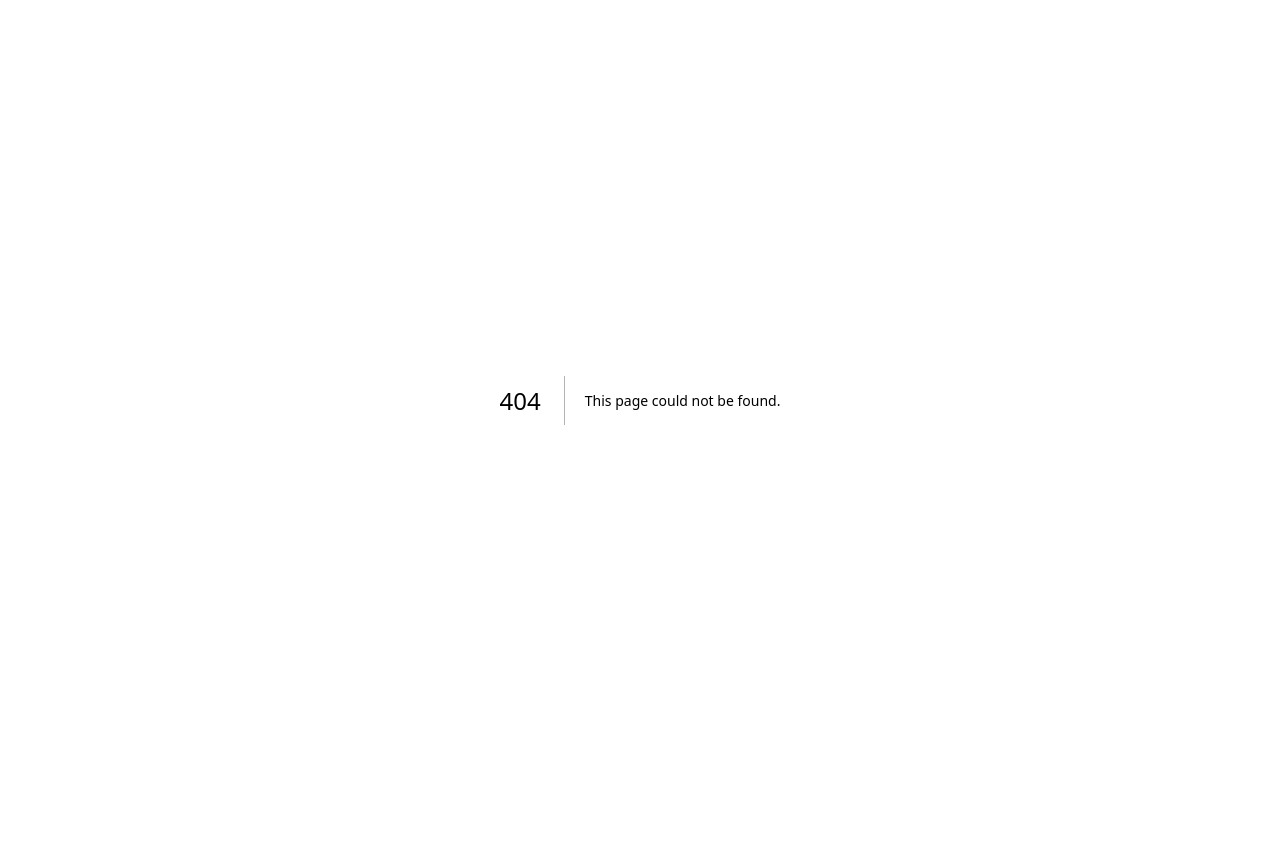
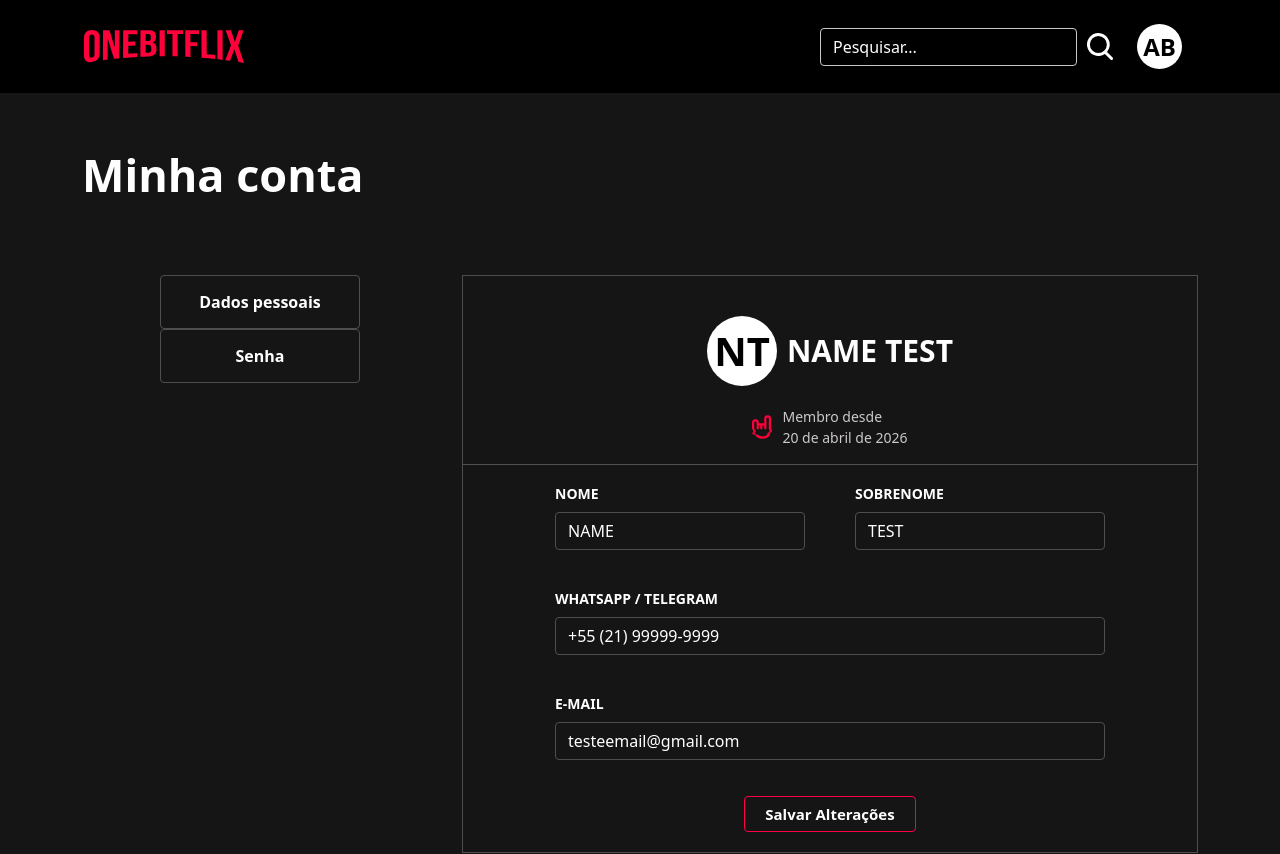
Before and after one commit to slayer-br/onebitflix, a Next.js app in the folder frontend/: page /profile in a window 1280 px wide. Before the commit this address had no page. Shown: the top 854 px of the page. Before the commit the page ends 800 px from the top, so only its background shows below. Built offline with nearby package versions, Linux system fonts and the light colour scheme.

Commit message:
feat: cria estrutura e estilos da pagina de perfil do usuario

```diff
--- /dev/null
+++ b/frontend/pages/profile.tsx
@@ -0,0 +1,39 @@
+import Head from "next/head";
+import styles from "../styles/profile.module.scss";
+import { Button, Container, Col, Row } from "reactstrap";
+import UserForm from "@/components/profile/user";
+import HeaderAuth from "@/components/common/headerAuth";
+import Footer from "@/components/common/footer";
+
+const UserInfo = function () {
+  return (
+    <>
+      <Head>
+        <title>Onebitflix | Meus Dados</title>
+        <link rel="shortcut icon" href="/favicon.svg" type="image/x-icon" />
+      </Head>
+      <main>
+        <div className={styles.header}>
+          <HeaderAuth />
+        </div>
+        <Container className="py-5">
+          <p className={styles.title}>Minha conta</p>
+          <Row className="pt-3 pb-5">
+            <Col md={4} className={styles.btnColumn}>
+              <Button className={styles.renderFormBtn}>Dados pessoais</Button>
+              <Button className={styles.renderFormBtn}>Senha</Button>
+            </Col>
+            <Col md>
+              <UserForm />
+            </Col>
+          </Row>
+        </Container>
+        <div className={styles.footer}>
+          <Footer />
+        </div>
+      </main>
+    </>
+  );
+};
+
+export default UserInfo;
--- /dev/null
+++ b/frontend/src/components/profile/user/index.tsx
@@ -0,0 +1,90 @@
+import styles from "../../../../styles/profile.module.scss";
+import { Button, Form, FormGroup, Label, Input } from "reactstrap";
+const UserForm = function () {
+  return (
+    <>
+      <Form className={styles.form}>
+        <div className={styles.formName}>
+          <p className={styles.nameAbbreviation}>NT</p>
+          <p className={styles.userName}>Name Test</p>
+        </div>
+        <div className={styles.memberTime}>
+          <img src="/profile/iconUserAccount.svg" alt="iconProfile" className={styles.memberTimeImg} />
+          <p className={styles.memberTimeText}>
+            Membro desde <br />
+            20 de abril de 2026
+          </p>
+        </div>
+        <hr />
+        <div className={styles.inputFlexDiv}>
+          <FormGroup>
+            <Label className={styles.label} for="firstName">
+              Nome
+            </Label>
+            <Input
+              name="firstName"
+              type="text"
+              id="firstName"
+              placeholder="Qual o seu primeiro nome?"
+              required
+              maxLength={20}
+              className={styles.inputFlex}
+              value={"Name"}
+            />
+          </FormGroup>
+          <FormGroup>
+            <Label className={styles.label} for="lastName">
+              Sobrenome
+            </Label>
+            <Input
+              name="lastName"
+              type="text"
+              id="lastName"
+              placeholder="Qual o seu último nome?"
+              required
+              maxLength={20}
+              className={styles.inputFlex}
+              value={"Test"}
+            />
+          </FormGroup>
+        </div>
+        <div className={styles.inputNormalDiv}>
+          <FormGroup>
+            <Label className={styles.label} for="phone">
+              WhatsApp / Telegram
+            </Label>
+            <Input
+              name="phone"
+              type="tel"
+              id="phone"
+              placeholder="(xx) 9xxxx-xxxx"
+              required
+              className={styles.input}
+              value={"+55 (21) 99999-9999"}
+            />
+          </FormGroup>
+          <FormGroup>
+            <Label className={styles.label} for="email">
+              E-mail
+            </Label>
+            <Input
+              name="email"
+              type="email"
+              id="email"
+              placeholder="Coloque o seu email"
+              required
+              className={styles.input}
+              value={"testeemail@gmail.com"}
+            />
+          </FormGroup>
+
+          <Button className={styles.formBtn} outline>
+            Salvar Alterações
+          </Button>
+        </div>
+      </Form>
+    </>
+  );
+};
+
+export default UserForm;
--- /dev/null
+++ b/frontend/styles/profile.module.scss
@@ -0,0 +1,209 @@
+@import "./colors.module.scss";
+
+.header {
+  background-color: #000000;
+}
+
+.form {
+  border: 1px solid $darkGray;
+  padding: 20px 0px;
+  max-width: 100%;
+}
+
+.formName {
+  display: flex;
+  align-items: center;
+  justify-content: center;
+  gap: 10px;
+  width: 80%;
+  margin: 20px auto;
+  text-transform: uppercase;
+}
+
+.userName {
+  font-size: 30px;
+  font-weight: bold;
+  word-break: break-all;
+}
+
+.nameAbbreviation {
+  font-size: 40px;
+  font-weight: bold;
+  min-width: 70px;
+  min-height: 70px;
+  border-radius: 50%;
+  background-color: #ffffff;
+  color: #000000;
+  display: flex;
+  align-items: center;
+  justify-content: center;
+}
+
+.memberTime {
+  display: flex;
+  justify-content: center;
+  gap: 10px;
+}
+
+.memberTimeImg {
+  width: 20px;
+}
+
+.memberTimeText {
+  font-size: 14px;
+  color: $lightGray;
+}
+
+.label {
+  font-size: 14px;
+  text-transform: uppercase;
+  font-weight: bold;
+}
+
+.inputFlexDiv {
+  display: flex;
+  flex-wrap: wrap;
+  justify-content: center;
+  gap: 50px;
+}
+
+.inputFlex {
+  width: 250px;
+  background-color: transparent;
+  border: 1px solid $darkGray;
+  color: #ffffff;
+  transition: 0.3s;
+  text-transform: uppercase;
+
+  &::placeholder {
+    color: $lightGray;
+  }
+
+  &:focus {
+    box-shadow: none;
+    border-color: $lightRed;
+    background-color: transparent;
+    color: #ffffff;
+  }
+}
+
+.inputNormalDiv {
+  display: flex;
+  flex-direction: column;
+  align-items: center;
+  margin-top: 20px;
+  gap: 20px;
+}
+
+.input {
+  @extend .inputFlex;
+  text-transform: lowercase;
+  width: 550px;
+}
+
+.formBtn {
+  border-color: $lightRed;
+  text-align: center;
+  color: #ffffff;
+  font-weight: bold;
+  font-size: 15px;
+  padding: 6px 20px;
+  transition: 0.4s;
+
+  &:hover {
+    border-color: $darkRed;
+    background-color: transparent;
+    color: $lightGray;
+  }
+
+  &:focus {
+    box-shadow: none;
+    outline: none;
+  }
+}
+
+.title {
+  font-size: 45px;
+  font-weight: bold;
+  padding: 0px 0px 50px 0px;
+}
+
+.renderFormBtn {
+  display: block;
+  width: 200px;
+  border: 1px solid $darkGray;
+  background-color: transparent;
+  color: #ffffff;
+  font-weight: bold;
+  margin: 0 auto;
+  padding: 14px 0px;
+
+  &:hover {
+    background-color: transparent;
+    border-color: $lightRed;
+    color: $lightGray;
+  }
+}
+
+.footer {
+  background-color: #000000;
+}
+
+@media (max-width: 991px) {
+  .title {
+    text-align: center;
+  }
+
+  .btnColumn {
+    width: 100%;
+    margin-bottom: 40px;
+  }
+}
+
+@media (max-width: 767px) {
+  .inputFlexDiv {
+    gap: 30px;
+  }
+
+  .inputFlex {
+    width: 400px;
+  }
+
+  .input {
+    width: 400px;
+  }
+}
+
+@media (max-width: 527px) {
+  .title {
+    font-size: 35px;
+  }
+
+  .formName {
+    width: 95%;
+  }
+
+  .nameAbbreviation {
+    font-size: 30px;
+    min-width: 60px;
+    min-height: 60px;
+  }
+
+  .userName {
+    font-size: 30px;
+  }
+
+  .inputFlex {
+    width: 95%;
+  }
+}
+
+@media (max-width: 435px) {
+  .inputFlex {
+    width: 100%;
+  }
+
+  .input {
+    width: 100%;
+  }
+}
```
